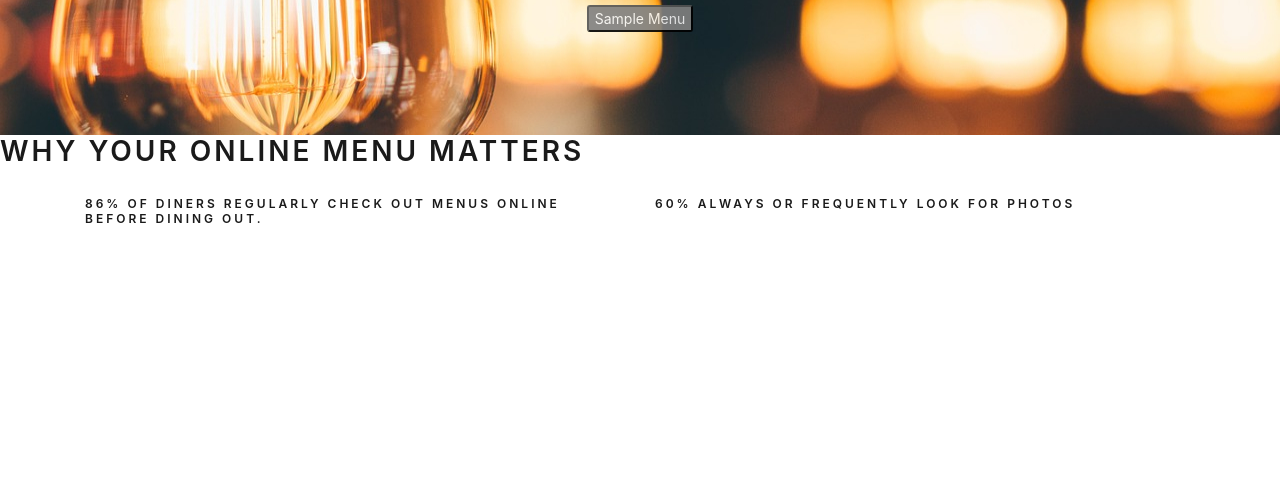
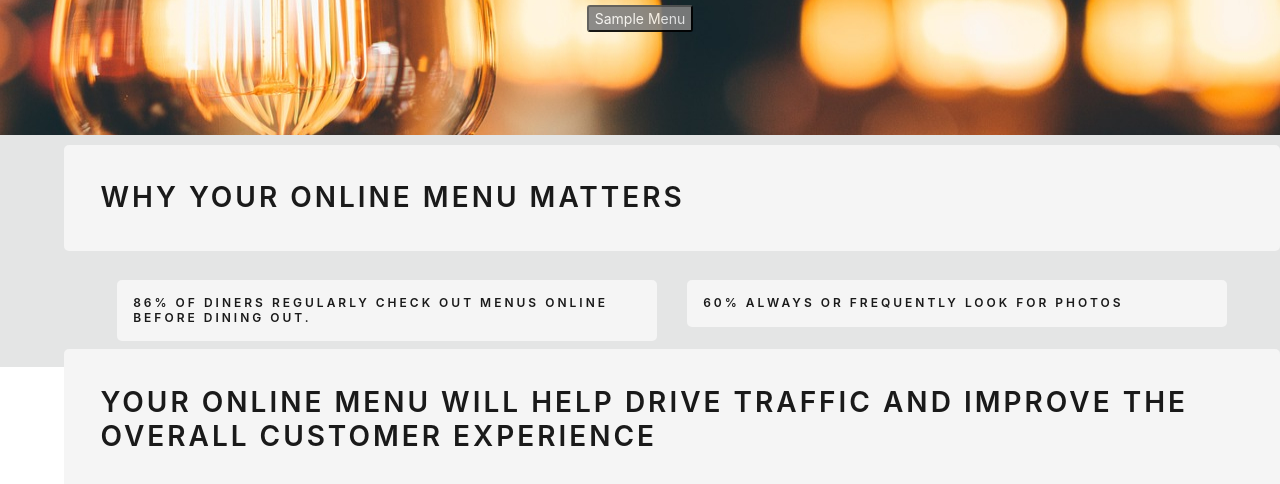
Before and after one commit to laurenchavez212/MorphMenus-q3Project, a React app in the folder client/: page / in a window 1280 px wide. Shown: the part 206-690 px from the top of the page. Built offline with nearby package versions, Linux system fonts and the light colour scheme.

Commit message:
more hoempage

```diff
--- a/client/src/App/App.css
+++ b/client/src/App/App.css
@@ -1,3 +1,7 @@
+
+.homeContainer {
+  background-color:rgb(233, 236, 239, .7);
+}
 
 .logo {
   height: 5vh;
@@ -32,5 +36,14 @@
 }
 
 .whyBanner {
-  height:
+  padding-top: 10px;
+  height: 29vh;
+  background-color:rgb(224, 224, 224, .7);
+  padding-left: 5%;
 }
+
+.whyBanner h6, h2 {
+  border-radius: 5px;
+  background-color: whitesmoke;
+  padding: 3%;
+}
--- a/client/src/App/App.js
+++ b/client/src/App/App.js
@@ -6,14 +6,12 @@ import List from '../components/List';
 
 class App extends Component {
   render() {
-    const App = () => (
-      <div>
+    const App = () => <div className="App">
         <Switch>
-          <Route exact path='/' component={Home} />
-          <Route path='/list' component={List} />
+          <Route exact path="/" component={Home} />
+          <Route path="/list" component={List} />
         </Switch>
-      </div>
-    )
+      </div>;
     return (
       // <Switch>
         <App />
--- a/client/src/components/Homepage.js
+++ b/client/src/components/Homepage.js
@@ -6,10 +6,9 @@ import { Container, Row, Col } from "reactstrap";
 
 class Home extends Component {
   render() {
-    return (
-      <div>
+    return <div className="homeContainer">
         <TopNav />
-        <div className="homeContainer">
+        <div>
           <div className="homeBanner">
             <h1>TURN YOUR MENU INTO A POWERFUL MARKETING TOOL</h1>
             <Link to={""}>
@@ -24,8 +23,8 @@ class Home extends Component {
               <Row>
                 <Col>
                   <h6>
-                    86% of diners regularly check out menus online before dining
-                    out.
+                    86% of diners regularly check out menus online before
+                    dining out.
                   </h6>
                 </Col>
                 <Col>
@@ -33,10 +32,13 @@ class Home extends Component {
                 </Col>
               </Row>
             </Container>
+            <h2>
+              Your online menu will help drive traffic and improve the
+              overall customer experience
+            </h2>
           </div>
         </div>
-      </div>
-    );
+      </div>;
   }
 }
 export default Home;
```
